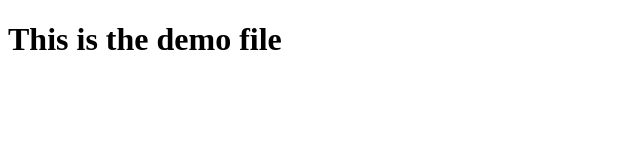
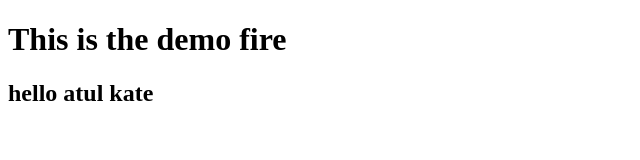
Before and after one commit to atulkate6816-max/practice, a plain HTML site: page index.html in a window 1280 px wide. Shown: the whole page, without its empty margins (0-640 px from the left). Drawn offline with Linux system fonts and the light colour scheme.

Commit message:
this commit from demo branch

```diff
--- a/index.html
+++ b/index.html
@@ -6,6 +6,7 @@
     <title>Document</title>
 </head>
 <body>
-    <h1>This is the demo file </h1>
+    <h1>This is the demo fire </h1>
+    <h2>hello atul kate</h2>
 </body>
 </html>
```
